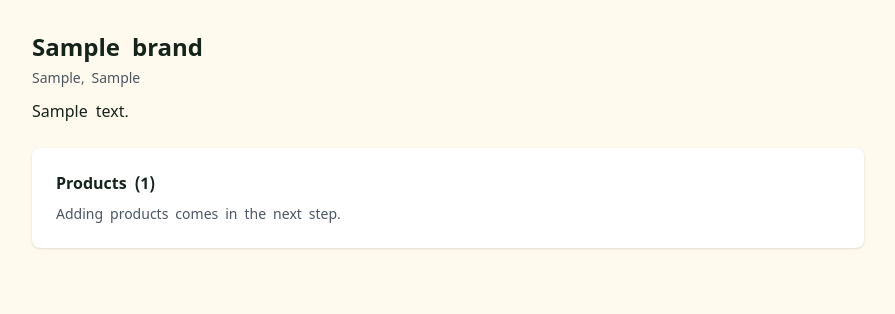
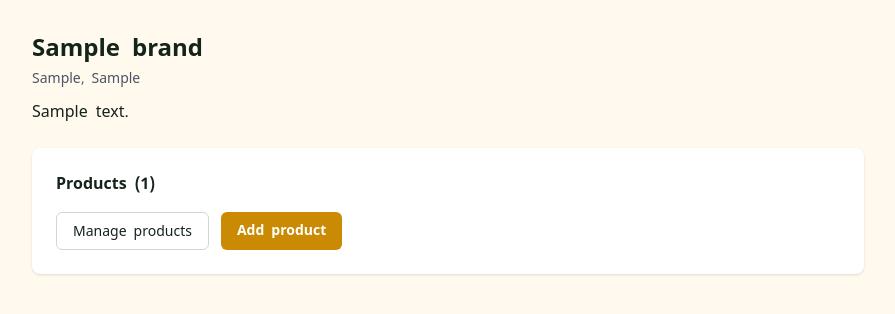
Before and after one commit to nethmidilekshakavi/cinnamon-passport, a Laravel app: page /seller/dashboard in a window 1280 px wide. Shown: the part 64-378 px from the top of the page, without its empty margins (192-1087 px from the left). Run offline with Laravel 12, Linux system fonts and the light colour scheme; a user stored in the database is signed in; data comes from the database, SQL or seed files in the repository; tables that the repository leaves empty hold one stand-in row (values such as "Sample post"); style sheets or scripts are compiled from the project's sources; some libraries are stand-ins or nearby versions; some web fonts are replaced.

Commit message:
Add seller product management with quality facts and photo upload

```diff
--- a/app/Models/Product.php
+++ b/app/Models/Product.php
@@ -4,6 +4,7 @@ namespace App\Models;
 
 use App\Models\Concerns\HasUniqueSlug;
 use Illuminate\Database\Eloquent\Builder;
+use Illuminate\Database\Eloquent\Casts\Attribute;
 use Illuminate\Database\Eloquent\Model;
 use Illuminate\Database\Eloquent\Relations\BelongsTo;
 
@@ -16,6 +17,8 @@ class Product extends Model
     public const GROWING_METHODS = ['organic', 'compost', 'inorganic'];
     public const UNITS = ['g', 'ml'];
 
+    protected $appends = ['image_url'];
+
     protected $fillable = [
         'brand_id', 'category_id', 'name', 'slug', 'description',
         'quality_level', 'grade', 'ingredients', 'net_quantity', 'unit',
@@ -26,12 +29,19 @@ class Product extends Model
     protected function casts(): array
     {
         return [
-            'production_date' => 'date',
-            'expiry_date' => 'date',
+            'production_date' => 'date:Y-m-d',
+            'expiry_date' => 'date:Y-m-d',
             'price' => 'decimal:2',
             'is_organic' => 'boolean',
             'is_published' => 'boolean',
         ];
+    }
+
+    protected function imageUrl(): Attribute
+    {
+        return Attribute::get(
+            fn () => $this->image_path ? '/storage/'.$this->image_path : null
+        );
     }
 
     public function brand(): BelongsTo
--- /dev/null
+++ b/resources/js/Components/Seller/ProductForm.vue
@@ -0,0 +1,215 @@
+<script setup>
+import InputError from '@/Components/InputError.vue';
+import InputLabel from '@/Components/InputLabel.vue';
+import PrimaryButton from '@/Components/PrimaryButton.vue';
+import TextInput from '@/Components/TextInput.vue';
+import { Link, useForm } from '@inertiajs/vue3';
+
+const props = defineProps({
+    product: { type: Object, default: null },
+    options: { type: Object, required: true },
+});
+
+const isEdit = props.product !== null;
+const p = props.product ?? {};
+
+const form = useForm({
+    category_id: p.category_id ?? '',
+    name: p.name ?? '',
+    description: p.description ?? '',
+    quality_level: p.quality_level ?? 'high',
+    grade: p.grade ?? '',
+    ingredients: p.ingredients ?? '',
+    net_quantity: p.net_quantity ?? '',
+    unit: p.unit ?? 'g',
+    production_date: p.production_date ?? '',
+    expiry_date: p.expiry_date ?? '',
+    batch_code: p.batch_code ?? '',
+    is_organic: p.is_organic ?? false,
+    growing_method: p.growing_method ?? '',
+    price: p.price ?? '',
+    stock: p.stock ?? 0,
+    image: null,
+    is_published: p.is_published ?? true,
+});
+
+const submit = () => {
+    form
+        .transform((data) => ({
+            ...data,
+            is_organic: data.is_organic ? 1 : 0,
+            is_published: data.is_published ? 1 : 0,
+            ...(isEdit ? { _method: 'put' } : {}),
+        }))
+        .post(
+            isEdit
+                ? route('seller.products.update', props.product.id)
+                : route('seller.products.store'),
+            { forceFormData: true },
+        );
+};
+</script>
+
+<template>
+    <form @submit.prevent="submit" class="space-y-8">
+        <!-- Basics -->
+        <section class="space-y-5 rounded-lg bg-white p-6 shadow">
+            <h2 class="text-lg font-semibold">Product basics</h2>
+
+            <div>
+                <InputLabel for="category_id" value="Category" />
+                <select id="category_id" v-model="form.category_id" required
+                    class="mt-1 block w-full rounded-md border-gray-300 shadow-sm">
+                    <option value="" disabled>Select a category</option>
+                    <option v-for="c in options.categories" :key="c.id" :value="c.id">{{ c.name }}</option>
+                </select>
+                <InputError class="mt-2" :message="form.errors.category_id" />
+            </div>
+
+            <div>
+                <InputLabel for="name" value="Product name" />
+                <TextInput id="name" v-model="form.name" type="text" class="mt-1 block w-full"
+                    placeholder="e.g. Alba Cinnamon Sticks 100 g" required />
+                <InputError class="mt-2" :message="form.errors.name" />
+            </div>
+
+            <div>
+                <InputLabel for="description" value="Description (optional)" />
+                <textarea id="description" v-model="form.description" rows="3"
+                    class="mt-1 block w-full rounded-md border-gray-300 shadow-sm" />
+                <InputError class="mt-2" :message="form.errors.description" />
+            </div>
+        </section>
+
+        <!-- Quality facts -->
+        <section class="space-y-5 rounded-lg bg-white p-6 shadow">
+            <div>
+                <h2 class="text-lg font-semibold">Quality facts</h2>
+                <p class="text-sm text-gray-600">Buyers see these facts on your product page.</p>
+            </div>
+
+            <div class="grid gap-5 sm:grid-cols-2">
+                <div>
+                    <InputLabel for="quality_level" value="Quality level" />
+                    <select id="quality_level" v-model="form.quality_level" required
+                        class="mt-1 block w-full rounded-md border-gray-300 capitalize shadow-sm">
+                        <option v-for="q in options.qualityLevels" :key="q" :value="q">{{ q }}</option>
+                    </select>
+                    <InputError class="mt-2" :message="form.errors.quality_level" />
+                </div>
+
+                <div>
+                    <InputLabel for="grade" value="Grade (for sticks)" />
+                    <select id="grade" v-model="form.grade"
+                        class="mt-1 block w-full rounded-md border-gray-300 shadow-sm">
+                        <option value="">No grade</option>
+                        <option v-for="g in options.grades" :key="g" :value="g">{{ g }}</option>
+                    </select>
+                    <InputError class="mt-2" :message="form.errors.grade" />
+                </div>
+            </div>
+
+            <div>
+                <InputLabel for="ingredients" value="Ingredients" />
+                <textarea id="ingredients" v-model="form.ingredients" rows="2" required
+                    placeholder="e.g. 100% Ceylon cinnamon (Cinnamomum verum)"
+                    class="mt-1 block w-full rounded-md border-gray-300 shadow-sm" />
+                <InputError class="mt-2" :message="form.errors.ingredients" />
+            </div>
+
+            <div class="grid gap-5 sm:grid-cols-2">
+                <div>
+                    <InputLabel for="net_quantity" value="Net quantity" />
+                    <TextInput id="net_quantity" v-model="form.net_quantity" type="number" min="1"
+                        class="mt-1 block w-full" required />
+                    <InputError class="mt-2" :message="form.errors.net_quantity" />
+                </div>
+
+                <div>
+                    <InputLabel for="unit" value="Unit" />
+                    <select id="unit" v-model="form.unit"
+                        class="mt-1 block w-full rounded-md border-gray-300 shadow-sm">
+                        <option v-for="u in options.units" :key="u" :value="u">{{ u }}</option>
+                    </select>
+                    <InputError class="mt-2" :message="form.errors.unit" />
+                </div>
+
+                <div>
+                    <InputLabel for="production_date" value="Production date (optional)" />
+                    <TextInput id="production_date" v-model="form.production_date" type="date"
+                        class="mt-1 block w-full" />
+                    <InputError class="mt-2" :message="form.errors.production_date" />
+                </div>
+
+                <div>
+                    <InputLabel for="expiry_date" value="Expiry date (optional)" />
+                    <TextInput id="expiry_date" v-model="form.expiry_date" type="date"
+                        class="mt-1 block w-full" />
+                    <InputError class="mt-2" :message="form.errors.expiry_date" />
+                </div>
+
+                <div>
+                    <InputLabel for="batch_code" value="Batch code (optional)" />
+                    <TextInput id="batch_code" v-model="form.batch_code" type="text"
+                        class="mt-1 block w-full" />
+                    <InputError class="mt-2" :message="form.errors.batch_code" />
+                </div>
+
+                <div>
+                    <InputLabel for="growing_method" value="Growing method (optional)" />
+                    <select id="growing_method" v-model="form.growing_method"
+                        class="mt-1 block w-full rounded-md border-gray-300 capitalize shadow-sm">
+                        <option value="">Not stated</option>
+                        <option v-for="m in options.growingMethods" :key="m" :value="m">{{ m }}</option>
+                    </select>
+                    <InputError class="mt-2" :message="form.errors.growing_method" />
+                </div>
+            </div>
+
+            <label class="flex items-center gap-2 text-sm">
+                <input type="checkbox" v-model="form.is_organic" class="rounded border-gray-300" />
+                Certified organic
+            </label>
+        </section>
+
+        <!-- Selling -->
+        <section class="space-y-5 rounded-lg bg-white p-6 shadow">
+            <h2 class="text-lg font-semibold">Selling</h2>
+
+            <div class="grid gap-5 sm:grid-cols-2">
+                <div>
+                    <InputLabel for="price" value="Price (USD)" />
+                    <TextInput id="price" v-model="form.price" type="number" step="0.01" min="0.01"
+                        class="mt-1 block w-full" required />
+                    <InputError class="mt-2" :message="form.errors.price" />
+                </div>
+
+                <div>
+                    <InputLabel for="stock" value="Stock (units available)" />
+                    <TextInput id="stock" v-model="form.stock" type="number" min="0"
+                        class="mt-1 block w-full" required />
+                    <InputError class="mt-2" :message="form.errors.stock" />
+                </div>
+            </div>
+
+            <div>
+                <InputLabel for="image" value="Product photo (optional, max 2 MB)" />
+                <img v-if="isEdit && product.image_url" :src="product.image_url" alt=""
+                    class="mt-2 h-24 w-24 rounded object-cover" />
+                <input id="image" type="file" accept="image/*" class="mt-2 block w-full text-sm"
+                    @change="form.image = $event.target.files[0] ?? null" />
+                <InputError class="mt-2" :message="form.errors.image" />
+            </div>
+
+            <label class="flex items-center gap-2 text-sm">
+                <input type="checkbox" v-model="form.is_published" class="rounded border-gray-300" />
+                Show this product in the marketplace
+            </label>
+        </section>
+
+        <div class="flex items-center gap-4">
+            <PrimaryButton :disabled="form.processing">{{ isEdit ? 'Save changes' : 'Add product' }}</PrimaryButton>
+            <Link :href="route('seller.products.index')" class="text-sm text-gray-600 underline">Cancel</Link>
+        </div>
+    </form>
+</template>
--- a/resources/js/Pages/Seller/Dashboard.vue
+++ b/resources/js/Pages/Seller/Dashboard.vue
@@ -1,6 +1,6 @@
 <script setup>
 import AuthenticatedLayout from '@/Layouts/AuthenticatedLayout.vue';
-import { Head } from '@inertiajs/vue3';
+import { Head, Link } from '@inertiajs/vue3';
 
 defineProps({ brand: Object });
 </script>
@@ -17,9 +17,16 @@ defineProps({ brand: Object });
 
                 <div class="mt-6 rounded-lg bg-white p-6 shadow">
                     <h2 class="font-semibold">Products ({{ brand.products_count }})</h2>
-                    <p class="mt-2 text-sm text-gray-600">
-                        Adding products comes in the next step.
-                    </p>
+                    <div class="mt-4 flex gap-3">
+                        <Link :href="route('seller.products.index')"
+                            class="rounded-md border border-gray-300 px-4 py-2 text-sm font-medium hover:bg-gray-50">
+                            Manage products
+                        </Link>
+                        <Link :href="route('seller.products.create')"
+                            class="rounded-md bg-yellow-600 px-4 py-2 text-sm font-semibold text-white hover:bg-yellow-700">
+                            Add product
+                        </Link>
+                    </div>
                 </div>
             </div>
         </div>
--- /dev/null
+++ b/resources/js/Pages/Seller/Products/Create.vue
@@ -0,0 +1,20 @@
+<script setup>
+import AuthenticatedLayout from '@/Layouts/AuthenticatedLayout.vue';
+import ProductForm from '@/Components/Seller/ProductForm.vue';
+import { Head } from '@inertiajs/vue3';
+
+defineProps({ options: Object });
+</script>
+
+<template>
+    <Head title="Add product" />
+
+    <AuthenticatedLayout>
+        <div class="py-8">
+            <div class="mx-auto max-w-3xl px-4 sm:px-6 lg:px-8">
+                <h1 class="mb-6 text-2xl font-semibold">Add a product</h1>
+                <ProductForm :options="options" />
+            </div>
+        </div>
+    </AuthenticatedLayout>
+</template>
--- /dev/null
+++ b/resources/js/Pages/Seller/Products/Edit.vue
@@ -0,0 +1,20 @@
+<script setup>
+import AuthenticatedLayout from '@/Layouts/AuthenticatedLayout.vue';
+import ProductForm from '@/Components/Seller/ProductForm.vue';
+import { Head } from '@inertiajs/vue3';
+
+defineProps({ product: Object, options: Object });
+</script>
+
+<template>
+    <Head title="Edit product" />
+
+    <AuthenticatedLayout>
+        <div class="py-8">
+            <div class="mx-auto max-w-3xl px-4 sm:px-6 lg:px-8">
+                <h1 class="mb-6 text-2xl font-semibold">Edit product</h1>
+                <ProductForm :product="product" :options="options" />
+            </div>
+        </div>
+    </AuthenticatedLayout>
+</template>
--- /dev/null
+++ b/resources/js/Pages/Seller/Products/Index.vue
@@ -0,0 +1,83 @@
+<script setup>
+import AuthenticatedLayout from '@/Layouts/AuthenticatedLayout.vue';
+import { Head, Link, router } from '@inertiajs/vue3';
+
+defineProps({ products: Array });
+
+const badge = {
+    high: 'bg-green-100 text-green-800',
+    medium: 'bg-amber-100 text-amber-800',
+    low: 'bg-gray-200 text-gray-700',
+};
+
+const remove = (product) => {
+    if (confirm('Delete "' + product.name + '"?')) {
+        router.delete(route('seller.products.destroy', product.id));
+    }
+};
+</script>
+
+<template>
+    <Head title="My products" />
+
+    <AuthenticatedLayout>
+        <div class="py-8">
+            <div class="mx-auto max-w-5xl px-4 sm:px-6 lg:px-8">
+                <div class="mb-6 flex items-center justify-between">
+                    <h1 class="text-2xl font-semibold">My products</h1>
+                    <Link :href="route('seller.products.create')"
+                        class="rounded-md bg-yellow-600 px-4 py-2 text-sm font-semibold text-white hover:bg-yellow-700">
+                        Add product
+                    </Link>
+                </div>
+
+                <div v-if="products.length === 0" class="rounded-lg bg-white p-8 text-center shadow">
+                    <p class="text-gray-600">You have no products yet. Add your first product to start selling.</p>
+                </div>
+
+                <div v-else class="overflow-x-auto rounded-lg bg-white shadow">
+                    <table class="min-w-full divide-y divide-gray-200 text-sm">
+                        <thead class="bg-gray-50 text-left text-xs uppercase text-gray-500">
+                            <tr>
+                                <th class="px-4 py-3">Product</th>
+                                <th class="px-4 py-3">Category</th>
+                                <th class="px-4 py-3">Quality</th>
+                                <th class="px-4 py-3">Price</th>
+                                <th class="px-4 py-3">Stock</th>
+                                <th class="px-4 py-3">Status</th>
+                                <th class="px-4 py-3"></th>
+                            </tr>
+                        </thead>
+                        <tbody class="divide-y divide-gray-100">
+                            <tr v-for="p in products" :key="p.id">
+                                <td class="px-4 py-3">
+                                    <div class="flex items-center gap-3">
+                                        <img v-if="p.image_url" :src="p.image_url" alt=""
+                                            class="h-10 w-10 rounded object-cover" />
+                                        <div v-else class="h-10 w-10 rounded bg-gray-100"></div>
+                                        <div>
+                                            <div class="font-medium">{{ p.name }}</div>
+                                            <div class="text-xs text-gray-500">{{ p.net_quantity }} {{ p.unit }}<span v-if="p.grade"> Â· {{ p.grade }}</span></div>
+                                        </div>
+                                    </div>
+                                </td>
+                                <td class="px-4 py-3">{{ p.category?.name }}</td>
+                                <td class="px-4 py-3">
+                                    <span class="rounded-full px-2 py-0.5 text-xs font-medium capitalize"
+                                        :class="badge[p.quality_level]">{{ p.quality_level }}</span>
+                                </td>
+                                <td class="px-4 py-3">${{ p.price }}</td>
+                                <td class="px-4 py-3">{{ p.stock }}</td>
+                                <td class="px-4 py-3">{{ p.is_published ? 'Published' : 'Hidden' }}</td>
+                                <td class="space-x-3 px-4 py-3 text-right">
+                                    <Link :href="route('seller.products.edit', p.id)" class="text-green-800 underline">Edit</Link>
+                                    <button type="button" class="text-red-600 underline" @click="remove(p)">Delete</button>
+                                </td>
+                            </tr>
+                        </tbody>
+                    </table>
+                </div>
+            </div>
+        </div>
+    </AuthenticatedLayout>
+</template>
--- a/routes/web.php
+++ b/routes/web.php
@@ -1,5 +1,7 @@
 <?php
 
+use App\Http\Controllers\ProductController;
+use App\Http\Middleware\EnsureUserHasBrand;
 use App\Http\Controllers\BrandController;
 use App\Http\Controllers\BatchController;
 use App\Http\Controllers\CollectorController;
@@ -83,4 +85,7 @@ Route::middleware('auth')->group(function () {
     Route::post('/sell', [BrandController::class, 'store'])->name('seller.store');
     Route::get('/seller/dashboard', [BrandController::class, 'dashboard'])->name('seller.dashboard');
 });
+Route::middleware(['auth', EnsureUserHasBrand::class])->prefix('seller')->name('seller.')->group(function () {
+    Route::resource('products', ProductController::class)->except(['show']);
+});
 require __DIR__.'/auth.php';
```
Also changed, not shown: app/Http/Controllers/ProductController.php (added, +110 -0 lines), app/Http/Middleware/EnsureUserHasBrand.php (added, +19 -0 lines), app/Http/Requests/ProductRequest.php (added, +51 -0 lines), tests/Feature/ProductManagementTest.php (added, +169 -0 lines).
